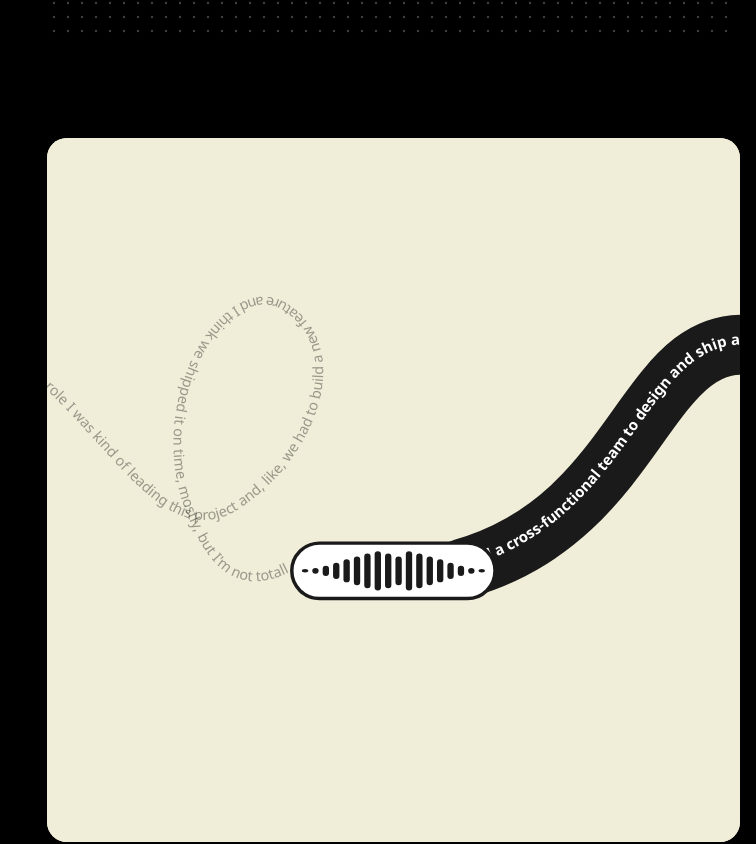
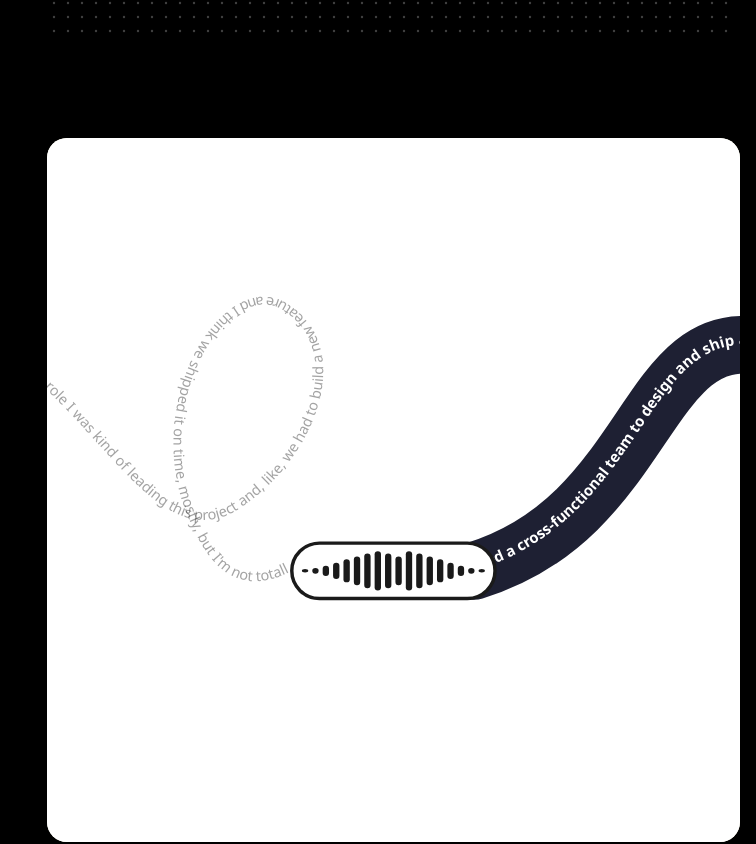
Before and after one commit to harshprajapatisatat-ship-it/next-iq-website, a Next.js app: page / in a window 1280 px wide. Shown: the part 6537-7381 px from the top of the page, without its empty margins (524-1280 px from the left). Built offline with nearby package versions, Linux system fonts and the light colour scheme.

Commit message:
voice orbit Build your prompt templete section

```diff
--- a/src/components/VoiceOrbit.tsx
+++ b/src/components/VoiceOrbit.tsx
@@ -6,7 +6,7 @@ const CURVE1 =
 
 // Band exits chip, sweeps up-right and off the top of the card (far end at y=-550).
 const CURVE2 =
-  'M 360,468 C 600,400 470,50 900,500 C 640,-400 700,-490 750,-550';
+  'M 370,470 C 600,400 470,50 900,500 C 640,-400 700,-490 750,-550';
 
 const RAW_TEXT =
   "Umm, so at my last role I was kind of leading this project and, like, we had to build a new feature and I think we shipped it on time, mostly, but I'm not totally sure what the actual impact was... you know what I mean? " .repeat(6);
@@ -21,7 +21,7 @@ const BAR_X0 = WAVE_CX - BAR_SPAN / 2;
 
 export default function VoiceOrbit() {
   return (
-    <div style={{ position: 'absolute', inset: 0, background: '#f0edd8', overflow: 'hidden' }}>
+    <div style={{ position: 'absolute', inset: 0, background: '#ffffff', overflow: 'hidden' }}>
       <svg
         viewBox="0 0 600 800"
         preserveAspectRatio="xMidYMid slice"
@@ -50,7 +50,7 @@ export default function VoiceOrbit() {
         </text>
 
         {/* Black band — thick stroke emerging from the chip to the right */}
-        <path d={CURVE2} fill="none" stroke="#1a1a1a" strokeWidth="52" strokeLinecap="round" />
+        <path d={CURVE2} fill="none" stroke="#1e2033  " strokeWidth="50" strokeLinecap="round" />
 
         {/* Clean speech — bold white marquee on the band */}
         <text
```
